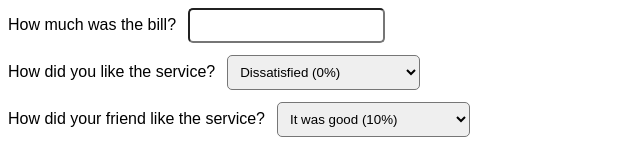
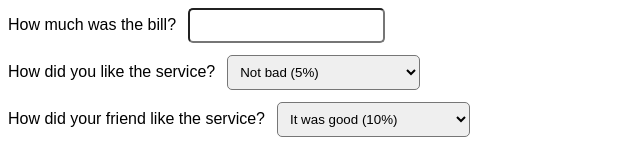
Before and after one commit to Gbangbolaoluwagbemiga/Tip-calculator, a React (Create React App) app: page / in a window 1280 px wide. Shown: the top 160 px of the page, without its empty margins (0-640 px from the left). Built offline with nearby package versions, Linux system fonts and the light colour scheme.

Commit message:
option updated

```diff
--- a/src/App.js
+++ b/src/App.js
@@ -3,7 +3,7 @@ import { useState } from "react";
 
 export default function App() {
   const [cost, setCost] = useState("");
-  const [myRating, setMyRating] = useState(0);
+  const [myRating, setMyRating] = useState(5);
   const [friendRating, setFriendRating] = useState(10);
 
   function handleCost(e) {
@@ -57,7 +57,7 @@ function FriendServiceRating({ friend, onRating }) {
     <div>
       <p style={{ display: "inline" }}>How did your friend like the service?</p>
       <select value={friend} onChange={(e) => onRating(e)}>
-      <option value="0"> Dissatisfied (0%) </option>
+      <option value="5"> Dissatisfied (0%) </option>
         <option value="5"> Not bad (5%) </option>
         <option value="10">It was good (10%)</option>
         <option value="20">Absolutely amazing (20%)</option>
```
